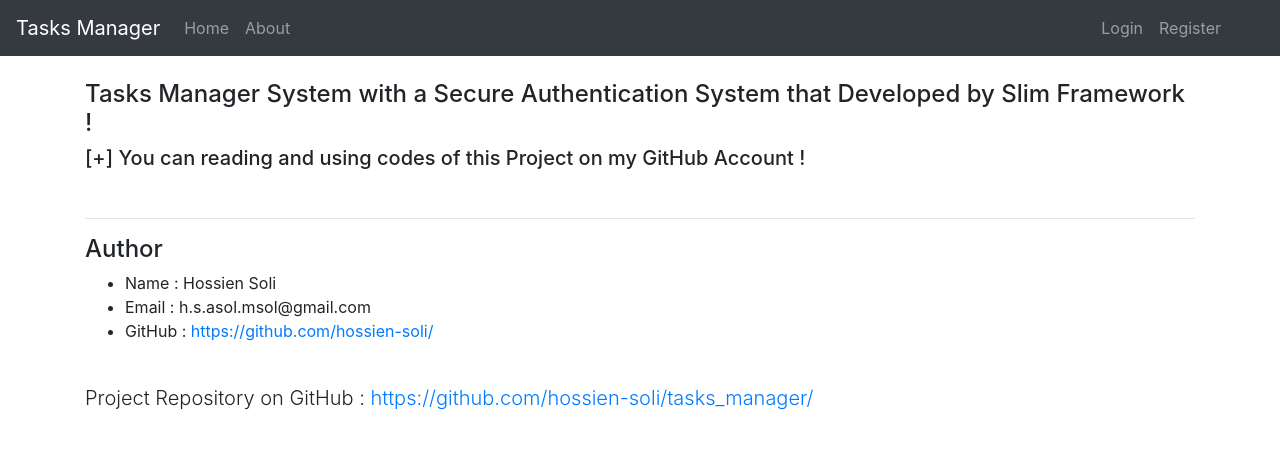
After one commit to hossien-soli/tasks_manager, a PHP site: template resources/views/main/about.twig in a window 1280 px wide. The commit adds this page. Shown: the top 449 px of the page. Run offline with PHP 8.4, Linux system fonts and the light colour scheme; the template is opened without the code that fills it, so the values that code supplies are empty; some libraries are stand-ins or nearby versions.

Commit message:
controller support added & about route and view and control created!

```diff
--- a/bootstrap/app.php
+++ b/bootstrap/app.php
@@ -31,4 +31,5 @@ $container['view'] = function ($container) {
 };
 
 
+require INC_ROOT . '/app/controllers.php';
 require INC_ROOT . '/app/routes.php';
--- a/composer.json
+++ b/composer.json
@@ -12,5 +12,10 @@
         "slim/slim": "^3.12",
         "slim/twig-view": "^2.5",
         "slim/flash": "^0.4.0"
+    },
+    "autoload": {
+        "psr-4": {
+            "App\\": "app/"
+        }
     }
 }
--- /dev/null
+++ b/resources/views/main/about.twig
@@ -0,0 +1,15 @@
+{% extends 'master.twig' %}
+
+{% block content %}
+<h4>Tasks Manager System with a Secure Authentication System that Developed by Slim Framework !</h4>
+<h5>[+] You can reading and using codes of this Project on my GitHub Account !</h5>
+<br><hr>
+<h4>Author</h4>
+<ul>
+    <li>Name : Hossien Soli</li>
+    <li>Email : h.s.asol.msol@gmail.com</li>
+    <li>GitHub : <a href="https://github.com/hossien-soli/" >https://github.com/hossien-soli/</a></li>
+</ul>
+<br>
+<p class="lead" >Project Repository on GitHub : <a href="https://github.com/hossien-soli/tasks_manager/">https://github.com/hossien-soli/tasks_manager/</a></p>
+{% endblock %}
--- a/resources/views/partials/navigation.twig
+++ b/resources/views/partials/navigation.twig
@@ -1,9 +1,12 @@
 
 <nav class="navbar navbar-expand-md navbar-dark bg-dark" >
-    <a href="#" class="navbar-brand" >Tasks Manager</a>
+    <a href="{{ path_for('main.home') }}" class="navbar-brand" >Tasks Manager</a>
     <ul class="navbar-nav mr-auto" >
         <li class="nav-item">
-            <a href="#" class="nav-link" >Home</a>
+            <a href="{{ path_for('main.home') }}" class="nav-link" >Home</a>
+        </li>
+        <li class="nav-item">
+            <a href="{{ path_for('main.about') }}" class="nav-link" >About</a>
         </li>
     </ul>
     <ul class="navbar-nav ml-auto">
```
Also changed, not shown: app/Controllers/Controller.php (added, +19 -0 lines), app/Controllers/MainController.php (added, +20 -0 lines), app/controllers.php (added, +7 -0 lines), app/routes.php (+2 -5 lines).
